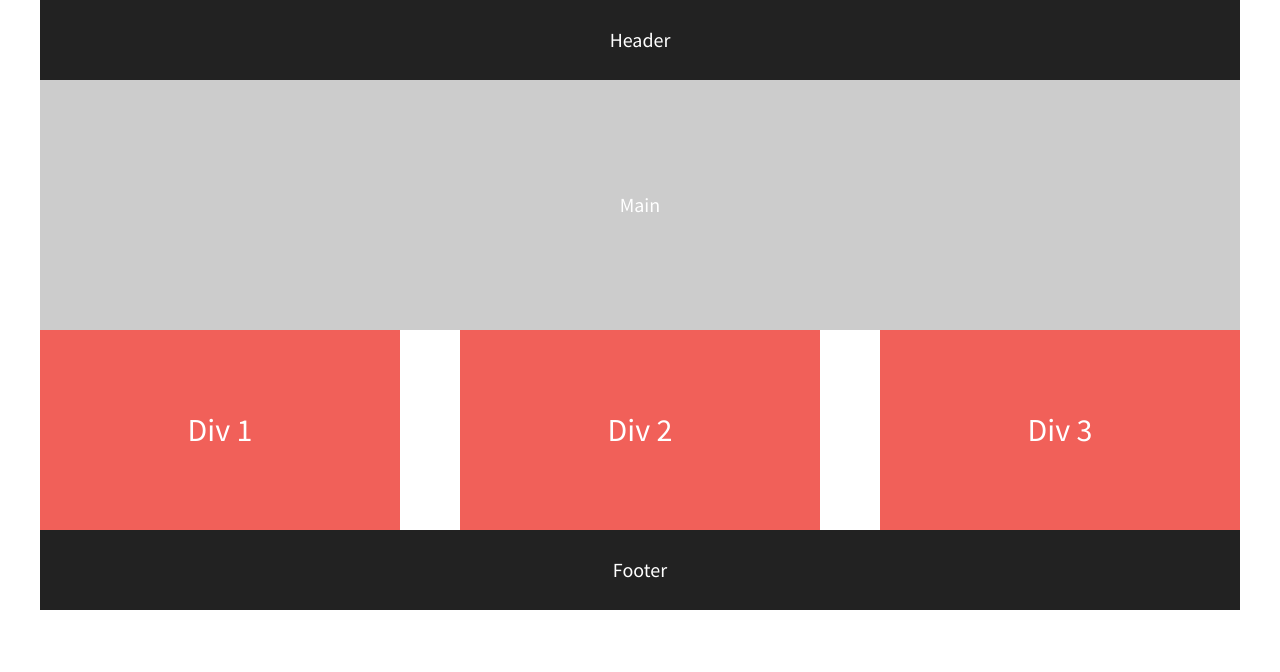
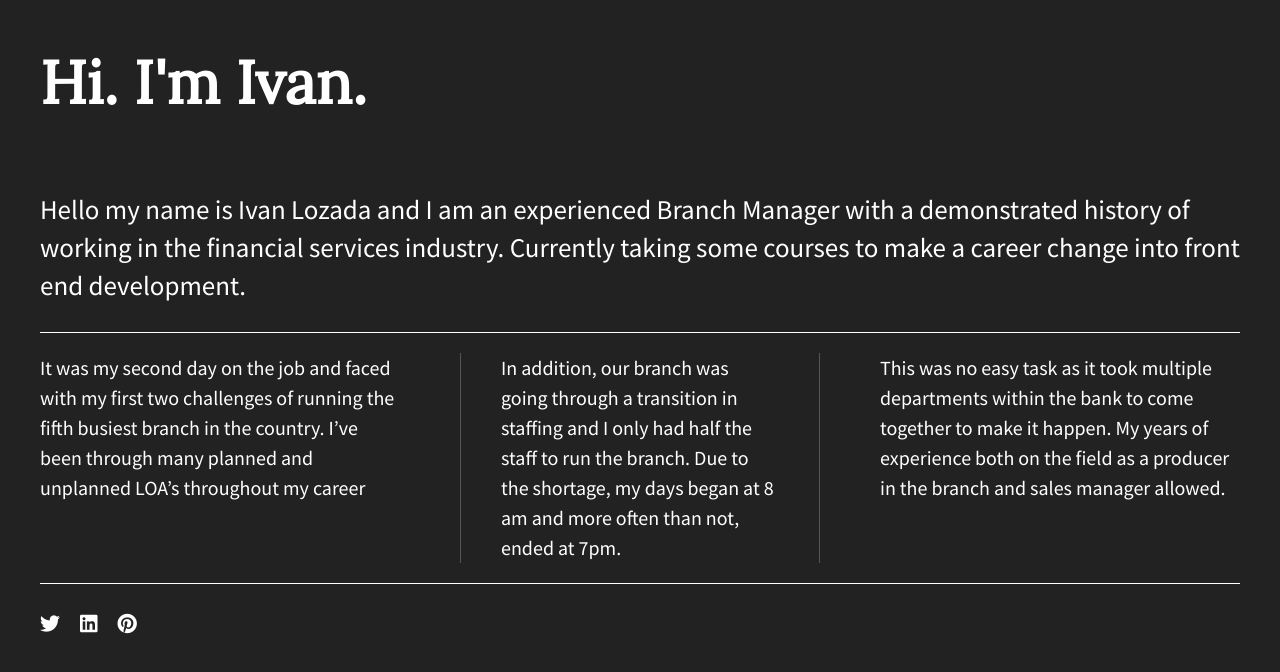
Before and after one commit to ivan7538/flexbox-starter, a plain HTML site: page index.html in a window 1280 px wide. Drawn offline with nearby package versions, Linux system fonts and the light colour scheme.

Commit message:
added content

```diff
--- a/css/main.css
+++ b/css/main.css
@@ -94,62 +94,70 @@ textarea {
 /* ==========================================================================
    Author's custom styles
    ========================================================================== */
-
    html {
-  background-color: #fff;
+     background-color: #222;
      height: 100%;
      width: 100%;
    }
 
    body {
      font-family: 'Source Sans Pro', sans-serif;
-  padding: 0 2em;
+     padding: 0em 2em;
      font-size: 1.25em;
-  height: 100%;
      color: #fff;
+     display: flex;
+     justify-content: center;
+   }
+
+   .flex-container {
+     display: flex;
+     flex-flow: row wrap;
+     justify-content: space-between;
+     max-width: 1200px;
+   }
+
+   p span {
+     font-family: 'Lora', sans-serif;
    }
 
    header,
    footer {
-  background-color: #222;
-  height: 80px;
      width: 100%;
+     display: flex;
+     justify-content: flex-start;
+   }
+
+   header h1 {
+     font-family: 'Lora', sans-serif;
+     font-size: 3em;
    }
 
    main {
-  background-color: #ccc;
-  height: 250px;
      width: 100%;
+     display: flex;
+     justify-content: center;
+     border-bottom: 1px solid #fff;
    }
 
-header,
-footer,
-main {
-  display: flex;
-  justify-content: center;
-  align-items: center;
-}
-
-.flex-container {
-  display: flex;
-  justify-content: center;
-  align-items: center;
-  flex-flow: row wrap;
-  justify-content: space-between;
+   main p {
+     font-size: 1.35em;
    }
 
    .flex-items {
-  color: #fff;
-  line-height: 1.5em;
-  font-size: 1.6em;
-  background-color: #f16059;
-  width: 30%;
-  height: 200px;
      display: flex;
      justify-content: center;
-  align-items: center;
+     line-height: 1.5em;
+     font-size: 1em;
+     border-bottom: 1px solid #555;
    }
 
+   footer {
+     border-top: 1px solid #fff;
+   }
+
+   footer i {
+     padding: 30px 20px 0 0;
+   }
 /* ==========================================================================
    Helper classes
    ========================================================================== */
@@ -231,14 +239,22 @@ main {
    ========================================================================== */
 
 /* If you'd like to try a different layout on Desktop and larger screens: */
-@media (min-width: 1200px) {
-  #div-1,
-  #div-2{
-      /* set your flex value to 1 50% */
+@media all and (max-width: 768px) {
+  body {
+    padding: 1em;
+  }
 }
 
-  #div-3 {
-    /* set your flex value to 1 100% */
+@media (min-width: 1200px) {
+  .flex-items {
+    flex-basis: 30%;
+    border-bottom: none;
+  }
+
+  #div-2 p {
+    border-left: 1px solid #555;
+    border-right: 1px solid #555;
+    padding: 0 40px;
   }
 }
 
--- a/index.html
+++ b/index.html
@@ -14,6 +14,7 @@
         <link rel="stylesheet" href="css/main.css">
         <script src="js/vendor/modernizr-2.8.3.min.js"></script>
         <link href="https://fonts.googleapis.com/css?family=Lora|Source+Sans+Pro:400,700" rel="stylesheet">
+        <link rel="stylesheet" href="https://use.fontawesome.com/releases/v5.5.0/css/all.css" integrity="sha384-B4dIYHKNBt8Bc12p+WXckhzcICo0wtJAoU8YZTY5qE0Id1GSseTk6S+L3BlXeVIU" crossorigin="anonymous">
     </head>
     <body>
         <!--[if lt IE 8]>
@@ -22,19 +23,27 @@
 
         <!-- Add your site or application content here -->
         <section class="flex-container">
-            <header>Header</header>
-            <main>Main</main>
+            <header>
+              <h1>Hi. I'm Ivan.</h1>
+            </header>
+            <main>
+              <p>Hello my name is Ivan Lozada and I am an experienced Branch Manager with a demonstrated history of working in the financial services industry. Currently taking some courses to make a career change into front end development.</p>
+            </main>
             <div id="div-1" class="flex-items">
-                Div 1
+              <p>It was my second day on the job and faced with my first two challenges of running the fifth busiest branch in the country. I’ve been through many planned and unplanned LOA’s throughout my career</p>
             </div>
             <div id="div-2" class="flex-items">
-                Div 2
+              <p>In addition, our branch was going through a transition in staffing and I only had half the staff to run the branch. Due to the shortage, my days began at 8 am and more often than not, ended at 7pm.</p>
             </div>
             <div id="div-3" class="flex-items">
-                Div 3
+              <p>This was no easy task as it took multiple departments within the bank to come together to make it happen. My years of experience both on the field as a producer in the branch and sales manager allowed.</p>
             </div>
-            <footer>Footer</footer>
-        </section>
+            <footer>
+              <i class="fab fa-twitter"></i>
+              <i class="fab fa-linkedin"></i>
+              <i class="fab fa-pinterest"></i>
+            </footer>
+          </section>
 
         <script src="https://ajax.googleapis.com/ajax/libs/jquery/1.11.3/jquery.min.js"></script>
         <script>window.jQuery || document.write('<script src="js/vendor/jquery-1.11.3.min.js"><\/script>')</script>
```
Lines whose indentation alone changed are shown as unchanged.
